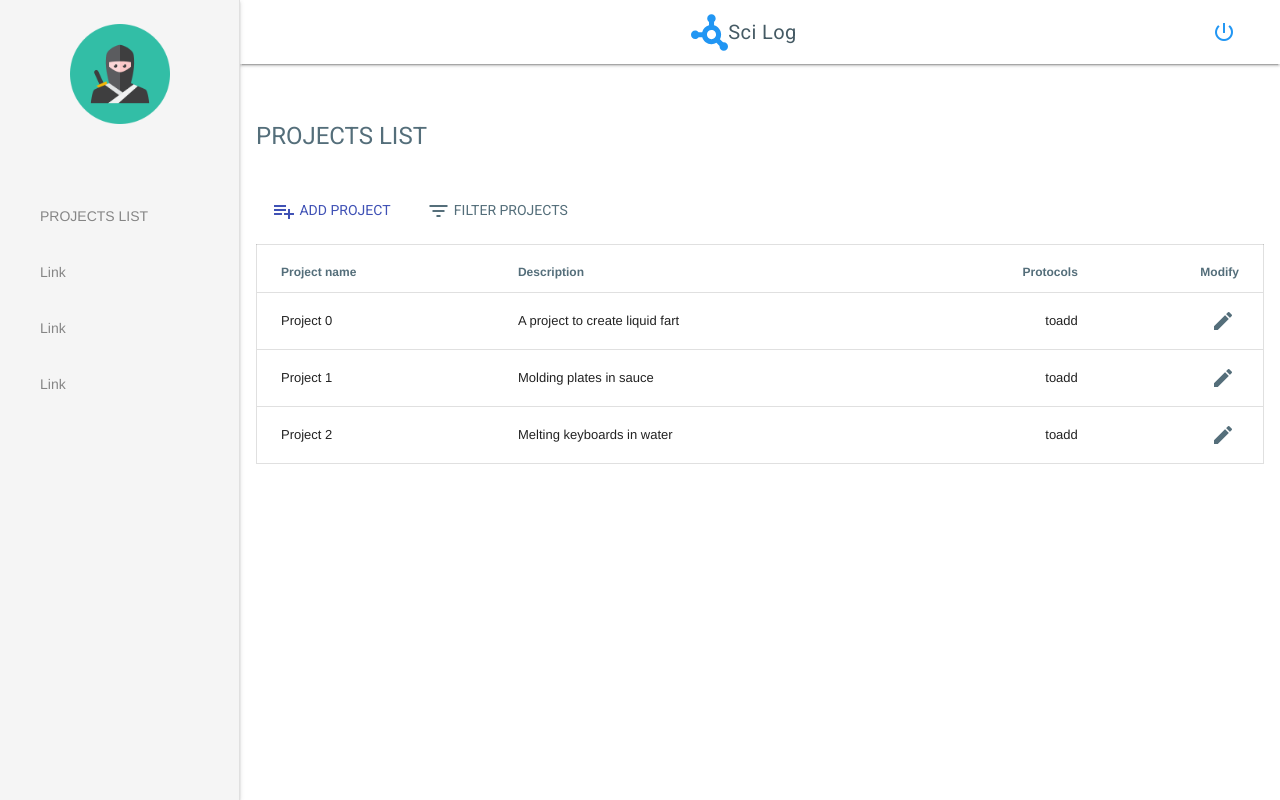
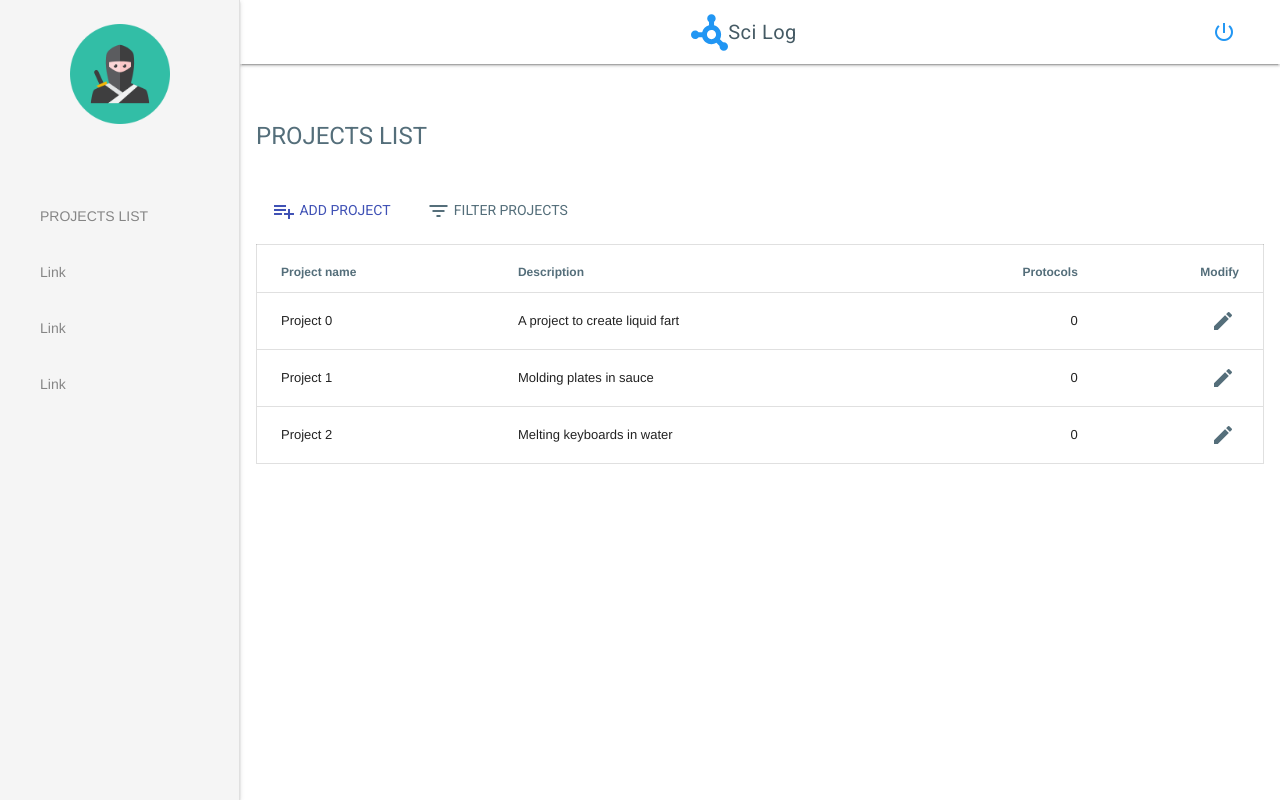
Before and after one commit to CLGinc/fictional-fiesta, a Django app: template projects/templates/projects_list.html in a window 1280 px wide. Run offline with Django 3.2, Linux system fonts and the light colour scheme; the template is opened without the code that fills it: values that come from a table or form of the project are taken from there, others are empty; data comes from the database, SQL or seed files in the repository; parts of the project's set-up code (start-up, migrations or seed data) failed here and were passed over; some libraries are stand-ins or nearby versions.

Commit message:
calculate number of protocols

```diff
--- a/projects/templates/projects_list.html
+++ b/projects/templates/projects_list.html
@@ -30,7 +30,7 @@
             <tr>
               <td class="mdl-data-table__cell--non-numeric table--wrap">{{ project.name }}</td>
               <td class="mdl-data-table__cell--non-numeric table--wrap">{{ project.description|truncatechars_html:97 }}</td>
-              <td class="mdl-cell--hide-phone">toadd</td>
+              <td class="mdl-cell--hide-phone">{{ project.protocols.count }}</td>
               <td class="mdl-cell--hide-phone mdl-color-text--blue-grey-600">
                 <button class="mdl-button mdl-js-button mdl-button--icon">
                   <i class="material-icons">mode_edit</i>
```
